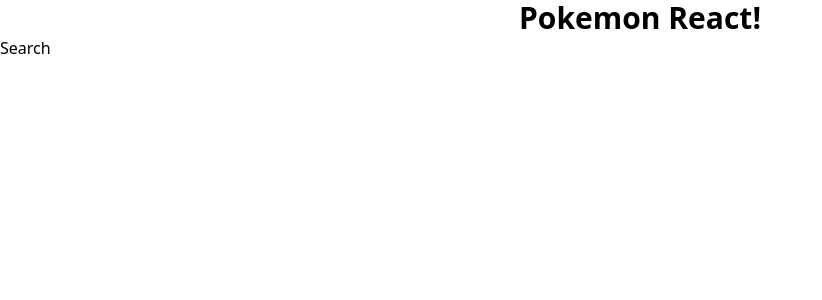
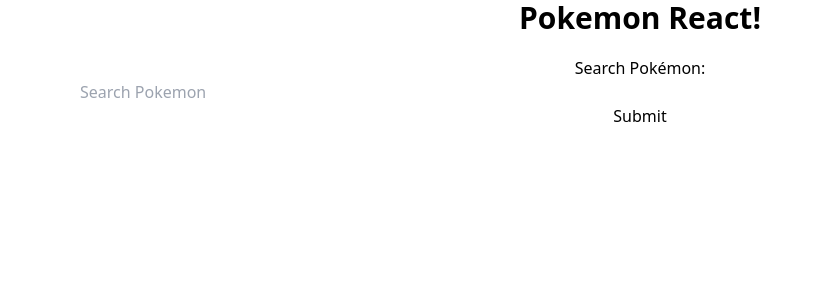
Before and after one commit to nprasad2077/pokemon-vite, a React (Vite) app: page / in a window 1280 px wide. Shown: the top 300 px of the page, without its empty margins (0-822 px from the left). Built offline with nearby package versions, Linux system fonts and the light colour scheme; no server answers.

Commit message:
pokesearch works!

```diff
--- a/src/components/Search/Search.jsx
+++ b/src/components/Search/Search.jsx
@@ -3,12 +3,30 @@
 import { useState, useEffect } from 'react'
 
 const Search = ({pokemon, setPokemon}) => {
+  const [search, setSearch] = useState('')
+
+  const handleInput = (e) => {
+    e.preventDefault()
+    setSearch(e.target.value)
+  }
+
+  const getPokemon = async () => {
+    const response = await axios.get(`https://pokeapi.co/api/v2/pokemon/${search}`)
+    .then(res => setPokemon(res.data))
+    .catch(err => console.log(err))
+  }
 
   console.log(pokemon);
+  console.log(search);
+
 
 
   return (
-    <div>Search</div>
+    <div class='flex flex-col mt-5'>
+      <p class='text-center'>Search Pokémon:</p>
+      <input type='text' placeholder='Search Pokemon' class='mx-20' onChange={handleInput} />
+      <button onClick={getPokemon}>Submit</button>
+    </div>
   )
 }
 
```
